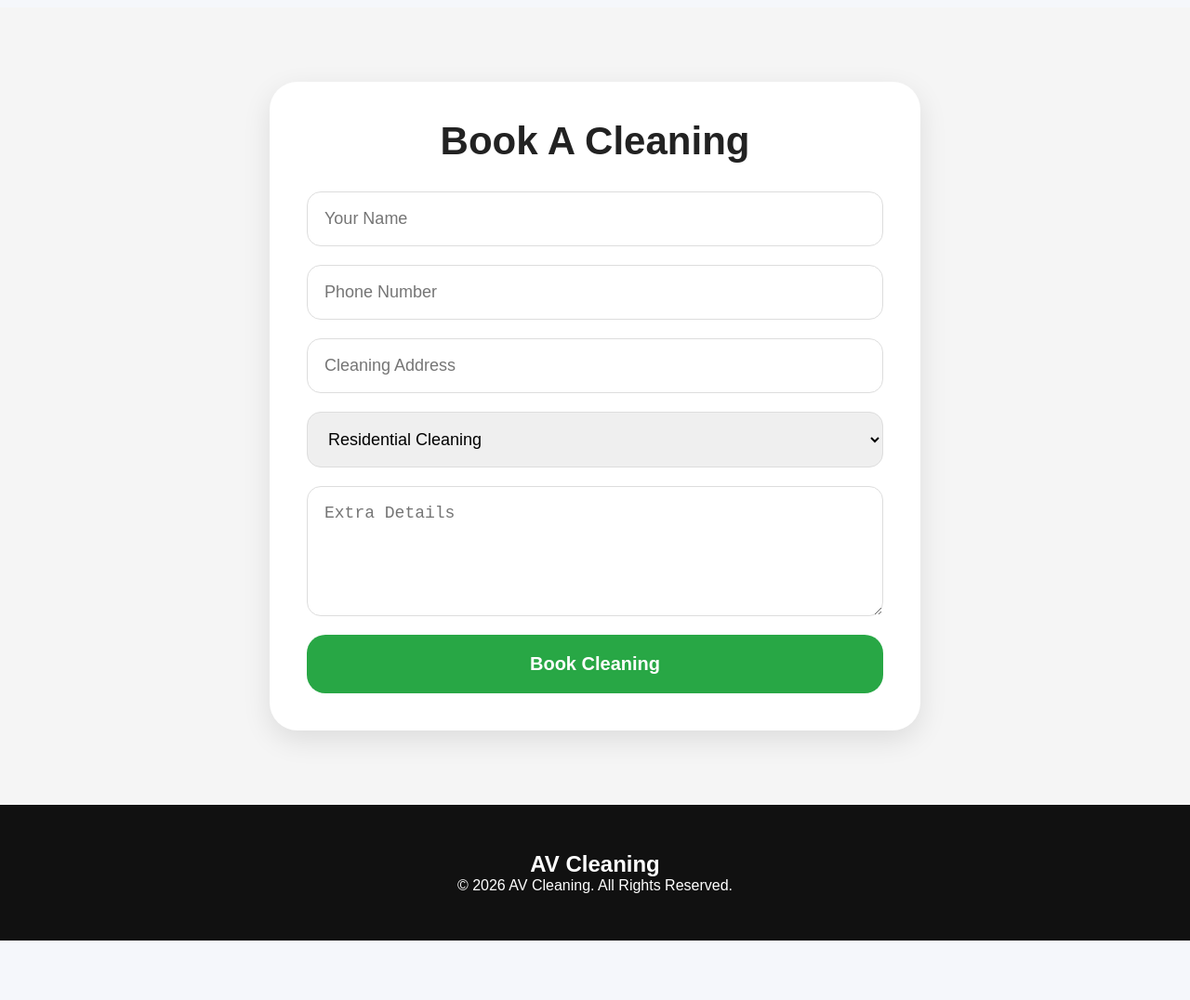
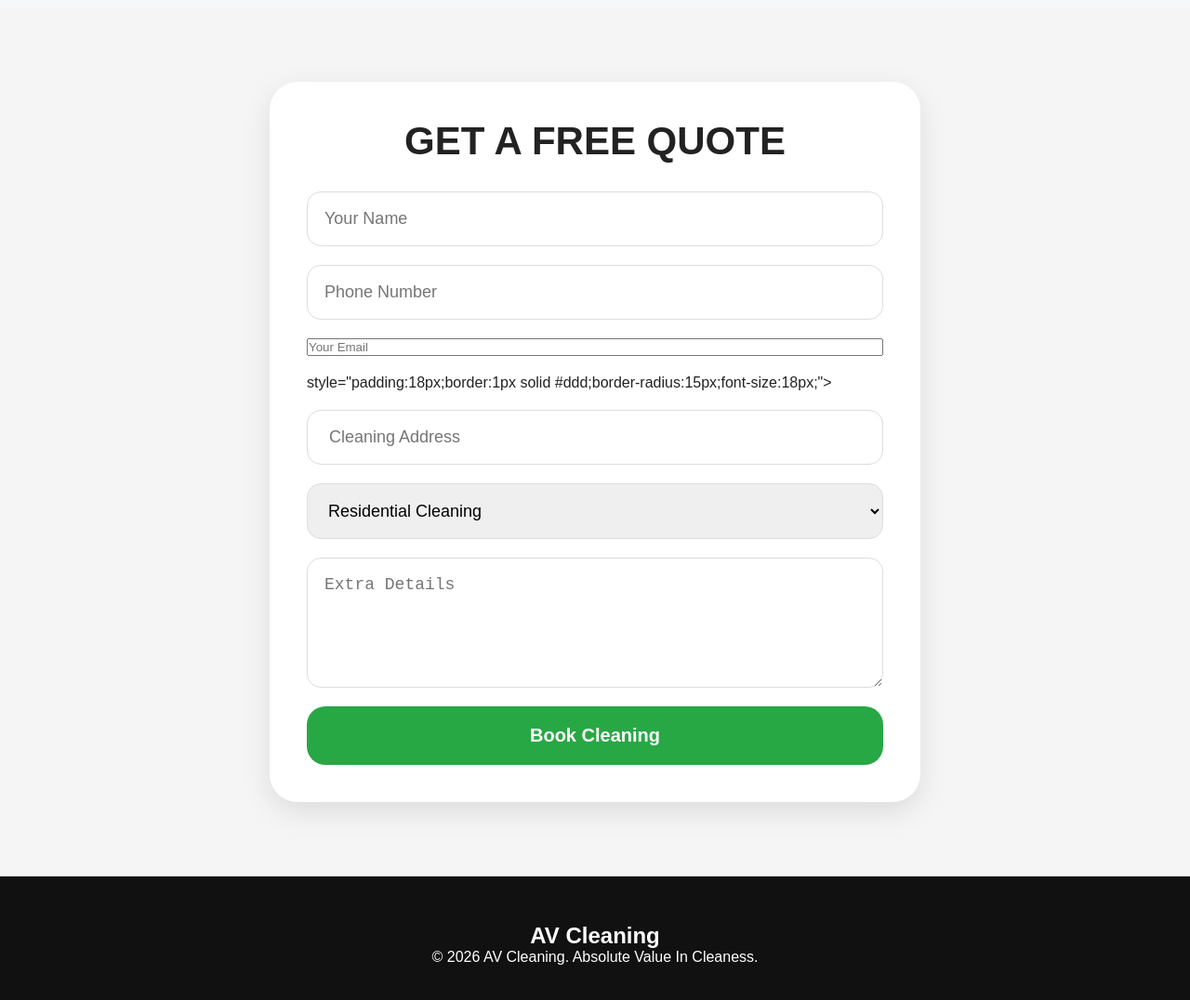
Before and after one commit to avcleaningservice2525-beep/Av-cleaning-final, a plain HTML site: page index.html in a window 1280 px wide. Shown: the part 3780-4856 px from the top of the page at 93% size. Before the commit the page ends 4792 px from the top, so only its background shows below. Drawn offline with Linux system fonts and the light colour scheme.

Commit message:
Update index.html

```diff
--- a/index.html
+++ b/index.html
@@ -535,7 +535,7 @@ AV Cleaning provides premium residential and commercial cleaning services with r
 <div style="max-width:700px;margin:auto;background:white;padding:40px;border-radius:30px;box-shadow:0 10px 30px rgba(0,0,0,.1);">
 
 <h2 style="text-align:center;font-size:42px;margin-bottom:30px;">
-Book A Cleaning
+GET A FREE QUOTE
 </h2>
 
 <form action="https://formsubmit.co/avcleaningservice2525@gmail.com" method="POST"
@@ -546,8 +546,9 @@ style="padding:18px;border:1px solid #ddd;border-radius:15px;font-size:18px;">
 
 <input type="tel" name="phone" placeholder="Phone Number" required
 style="padding:18px;border:1px solid #ddd;border-radius:15px;font-size:18px;">
-
-<input type="text" name="address" placeholder="Cleaning Address"
+<input type="email" name="email" placeholder="Your Email" required>
+style="padding:18px;border:1px solid #ddd;border-radius:15px;font-size:18px;">
+<input type="text" name="address" placeholder=" Cleaning Address"
 style="padding:18px;border:1px solid #ddd;border-radius:15px;font-size:18px;">
 
 <select name="service"
@@ -569,7 +570,7 @@ style="padding:20px;background:#28a745;color:white;border:none;border-radius:20p
 Book Cleaning
 
 </button>
-
+<input type="hidden" name="_next" value="https://avcleaning.com.au/thankyou.html">
 </form>
 
 </div>
@@ -577,7 +578,7 @@ Book Cleaning
 </section>
 <footer>
 <h2>AV Cleaning</h2>
-<p>© 2026 AV Cleaning. All Rights Reserved.</p>
+<p>© 2026 AV Cleaning. Absolute Value In Cleaness.</p>
 </footer>
 
 <a class="floating-call" href="tel:0415414854">📞</a>
```
